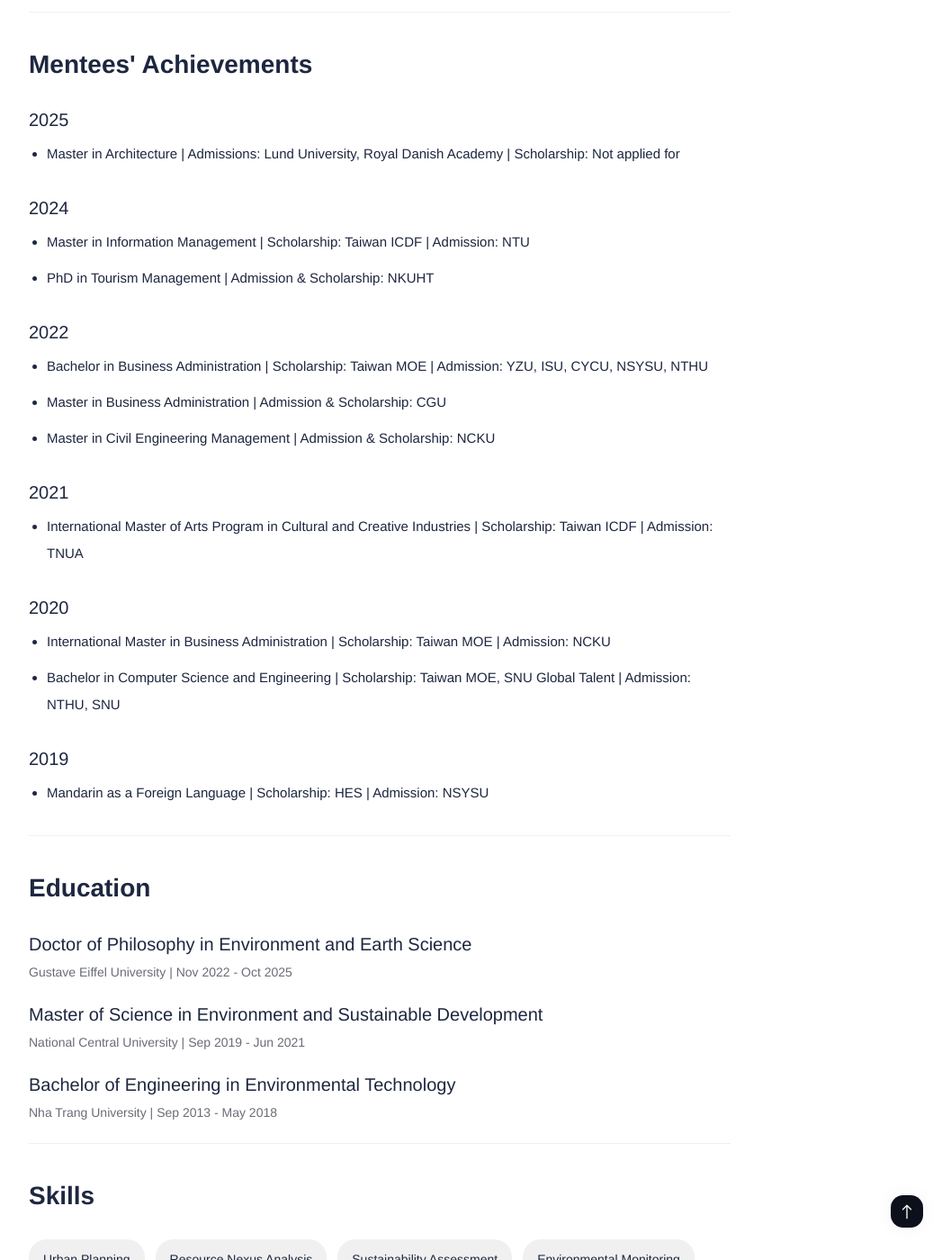
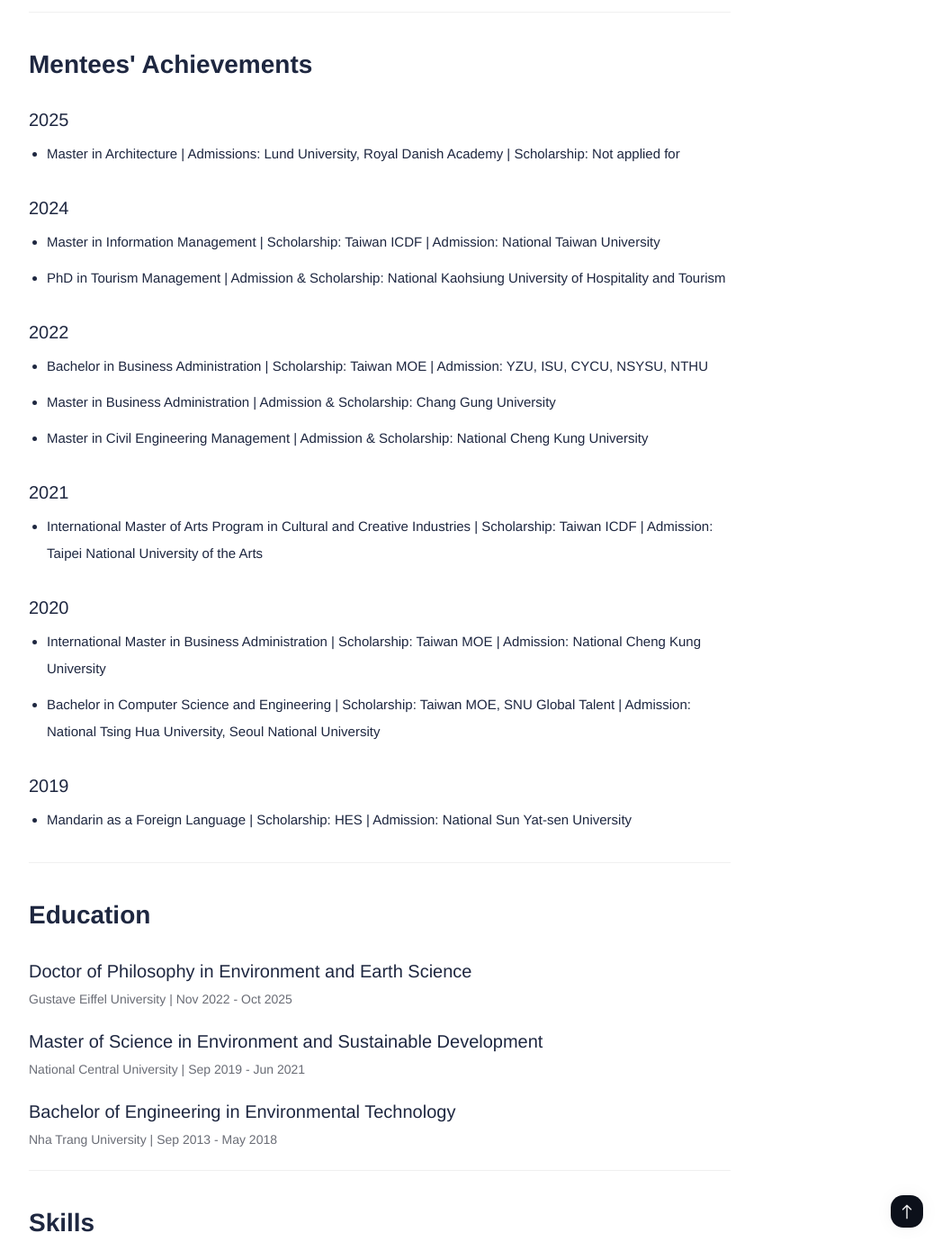
Before and after one commit to ray-ers/ray-ers.github.io, a Jekyll site: the page built from _pages/CV.md, in a window 1280 px wide and 1400 px high, scrolled down 2294 px. Shown: the whole window at 90% size, without its empty margins (218-1275 px from the left). Built offline with Jekyll 4.4.1, drawn with Linux system fonts in a browser that asks for light colours; nearby versions of some CDN libraries.

Commit message:
Update CV.md

```diff
--- a/_pages/CV.md
+++ b/_pages/CV.md
@@ -113,35 +113,35 @@ permalink: /cv/
     <div class="cv-item">
         <h3 class="cv-item__title">2024</h3>
         <ul class="cv-item__list">
-            <li> Master in Information Management | Scholarship: Taiwan ICDF | Admission: NTU</li> <!--tranlyanh1507@gmail.com-->
-            <li> PhD in Tourism Management | Admission & Scholarship: NKUHT</li><!--chittv@ntu.edu.vn-->
+            <li> Master in Information Management | Scholarship: Taiwan ICDF | Admission: National Taiwan University</li> <!--tranlyanh1507@gmail.com-->
+            <li> PhD in Tourism Management | Admission & Scholarship: National Kaohsiung University of Hospitality and Tourism</li><!--chittv@ntu.edu.vn-->
         </ul>
     </div>
     <div class="cv-item">
         <h3 class="cv-item__title">2022</h3>
          <ul class="cv-item__list">
-            <li> Bachelor in Business Administration | Scholarship: Taiwan MOE | Admission: YZU, ISU, CYCU, NSYSU, NTHU </li> <!--trankhoalinh@gmail.com-->
-            <li> Master in Business Administration | Admission & Scholarship: CGU</li> <!--phuongngt3006@gmail.com-->
-            <li> Master in Civil Engineering Management | Admission & Scholarship: NCKU</li><!--thuydung15397@gmail.com-->
+            <li> Bachelor in Business Administration | Scholarship: Taiwan MOE | Admission: YZU, ISU, CYCU, NSYSU, NTHU</li> <!--trankhoalinh@gmail.com-->
+            <li> Master in Business Administration | Admission & Scholarship: Chang Gung University</li> <!--phuongngt3006@gmail.com-->
+            <li> Master in Civil Engineering Management | Admission & Scholarship: National Cheng Kung University</li><!--thuydung15397@gmail.com-->
         </ul>
     </div>
     <div class="cv-item">
         <h3 class="cv-item__title">2021</h3>
         <ul class="cv-item__list">
-            <li> International Master of Arts Program in Cultural and Creative Industries | Scholarship: Taiwan ICDF  | Admission: TNUA </li> <!--quyenutpham@gmail.com-->
+            <li> International Master of Arts Program in Cultural and Creative Industries | Scholarship: Taiwan ICDF  | Admission: Taipei National University of the Arts </li> <!--quyenutpham@gmail.com-->
         </ul>
     </div>
         <div class="cv-item">
         <h3 class="cv-item__title">2020</h3>
         <ul class="cv-item__list">
-            <li> International Master in Business Administration | Scholarship: Taiwan MOE | Admission: NCKU </li> <!--Loan Dao-->
-            <li> Bachelor in Computer Science and Engineering | Scholarship: Taiwan MOE, SNU Global Talent | Admission: NTHU, SNU</li> <!--Hieu Ho-->
+            <li> International Master in Business Administration | Scholarship: Taiwan MOE | Admission: National Cheng Kung University </li> <!--Loan Dao-->
+            <li> Bachelor in Computer Science and Engineering | Scholarship: Taiwan MOE, SNU Global Talent | Admission: National Tsing Hua University, Seoul National University</li> <!--Hieu Ho-->
         </ul>
     </div>
         <div class="cv-item">
         <h3 class="cv-item__title">2019</h3>
         <ul class="cv-item__list">
-            <li> Mandarin as a Foreign Language  | Scholarship: HES | Admission: NSYSU </li>
+            <li> Mandarin as a Foreign Language  | Scholarship: HES | Admission: National Sun Yat-sen University </li> <!--Thanh Tra-->
         </ul>
     </div>
 
```
